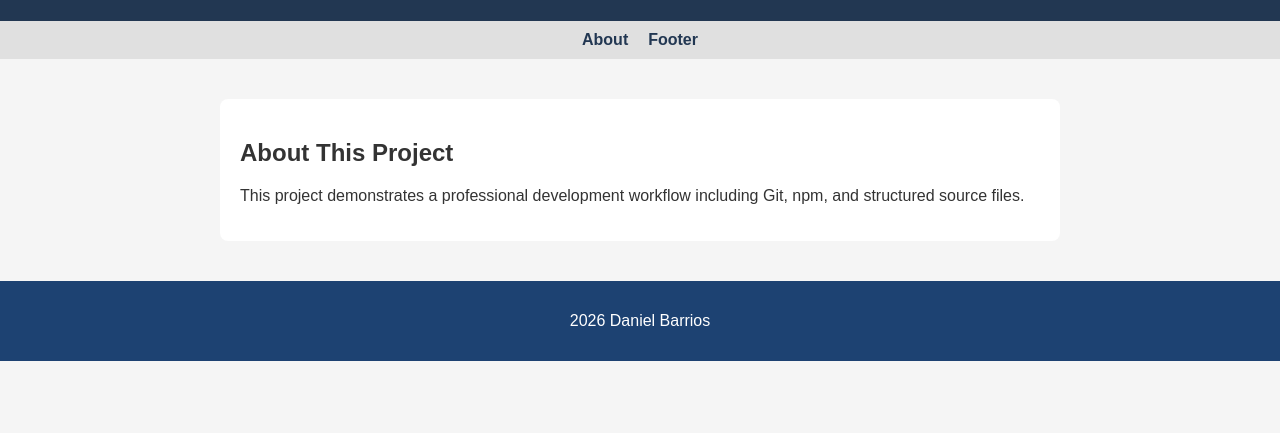
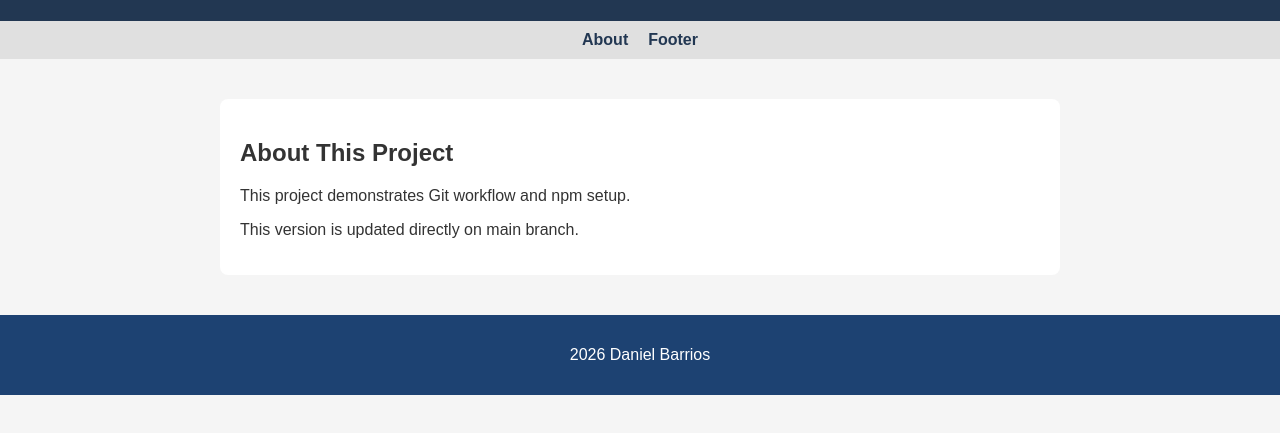
Before and after one commit to danielibarr/wddm126-final-project, a website: page src/index.html in a window 1280 px wide. Shown: the part 99-532 px from the top of the page. Drawn offline with Linux system fonts and the light colour scheme.

Commit message:
Update About section on main

```diff
--- a/src/index.html
+++ b/src/index.html
@@ -22,9 +22,12 @@
     </nav>
 
     <!-- About Section -->
-    <section id="about">
+   <section id="about">
         <h2>About This Project</h2>
-        <p>This project demonstrates a professional development workflow including Git, npm, and structured source files.</p>
+
+        <p>This project demonstrates Git workflow and npm setup.</p>
+
+        <p>This version is updated directly on main branch.</p>
     </section>
 
     <!-- Footer -->
```
